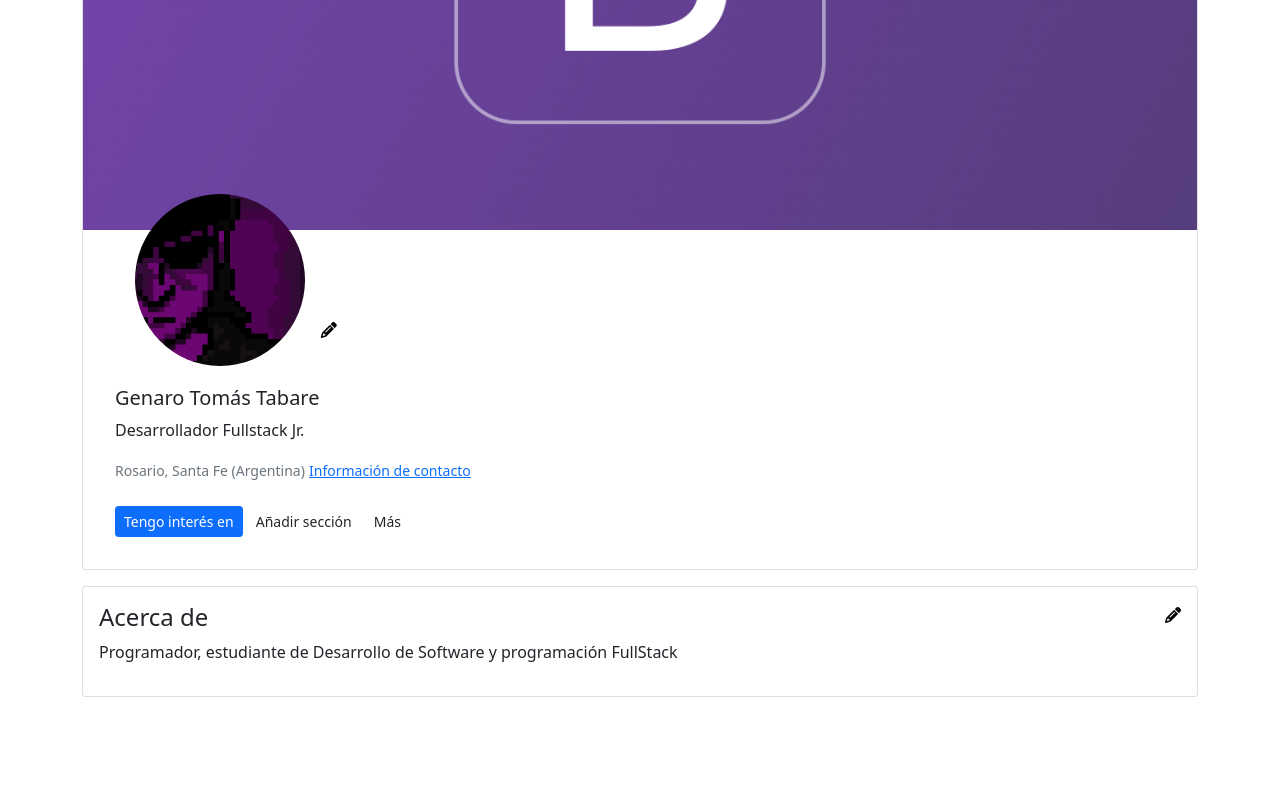
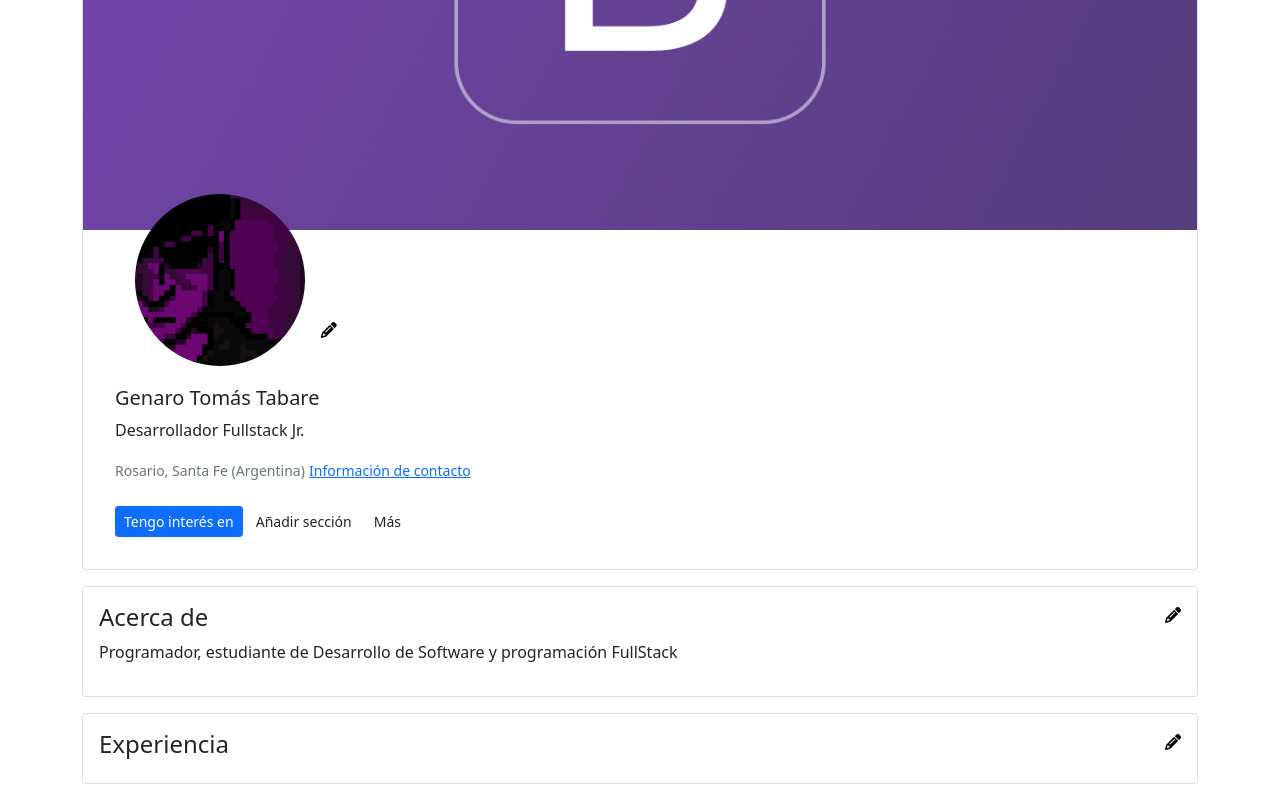
Before and after one commit to Tureskao/IntegradorM2, a plain HTML site: page index.html in a window 1280 px wide. Shown: the part 480-1280 px from the top of the page. Before the commit the page ends 1193 px from the top, so only its background shows below. Drawn offline with Linux system fonts and the light colour scheme.

Commit message:
experience_and_education v1.0

```diff
--- a/index.html
+++ b/index.html
@@ -152,14 +152,14 @@
 
     </div>
 
+
     <!-- Third card (Experience and Education)-->
 
-    <!--<div id="third-card" class="container">
+    <div id="third-card" class="container">
 
         <div class="card mb-3">
 
             <div class="card-body">
-
                 <div id="Experience header" class="row">
 
                     <div class="col-md-12">
@@ -172,14 +172,11 @@
                     </div>
 
                 </div>
-
-
             </div>
-
 
         </div>
 
-    </div>-->
+    </div>
 
     <script src="resources/bootstrap-5.0.1-dist/js/bootstrap.bundle.min.js"></script>
 </body>
```
